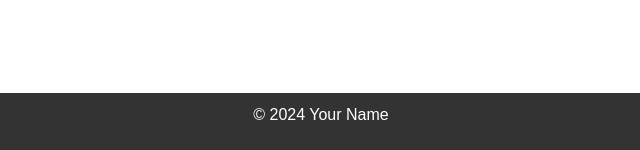
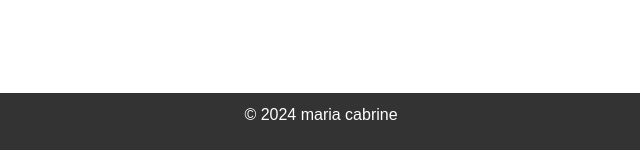
Before and after one commit to anthonyzaga/Nannyonjo-Maria-Cabrine-2023-B201-10251, a plain HTML site: page index.html in a window 1280 px wide. Shown: the part 647-797 px from the top of the page, 319-959 px from the left. Drawn offline with nearby package versions, Linux system fonts and the light colour scheme.

Commit message:
Update index.html

```diff
--- a/index.html
+++ b/index.html
@@ -114,7 +114,7 @@
 
     <!-- Footer -->
     <footer>
-        <p>&copy; 2024 Your Name</p>
+        <p>&copy; 2024 maria cabrine</p>
     </footer>
 
     <!-- JavaScript -->
```
